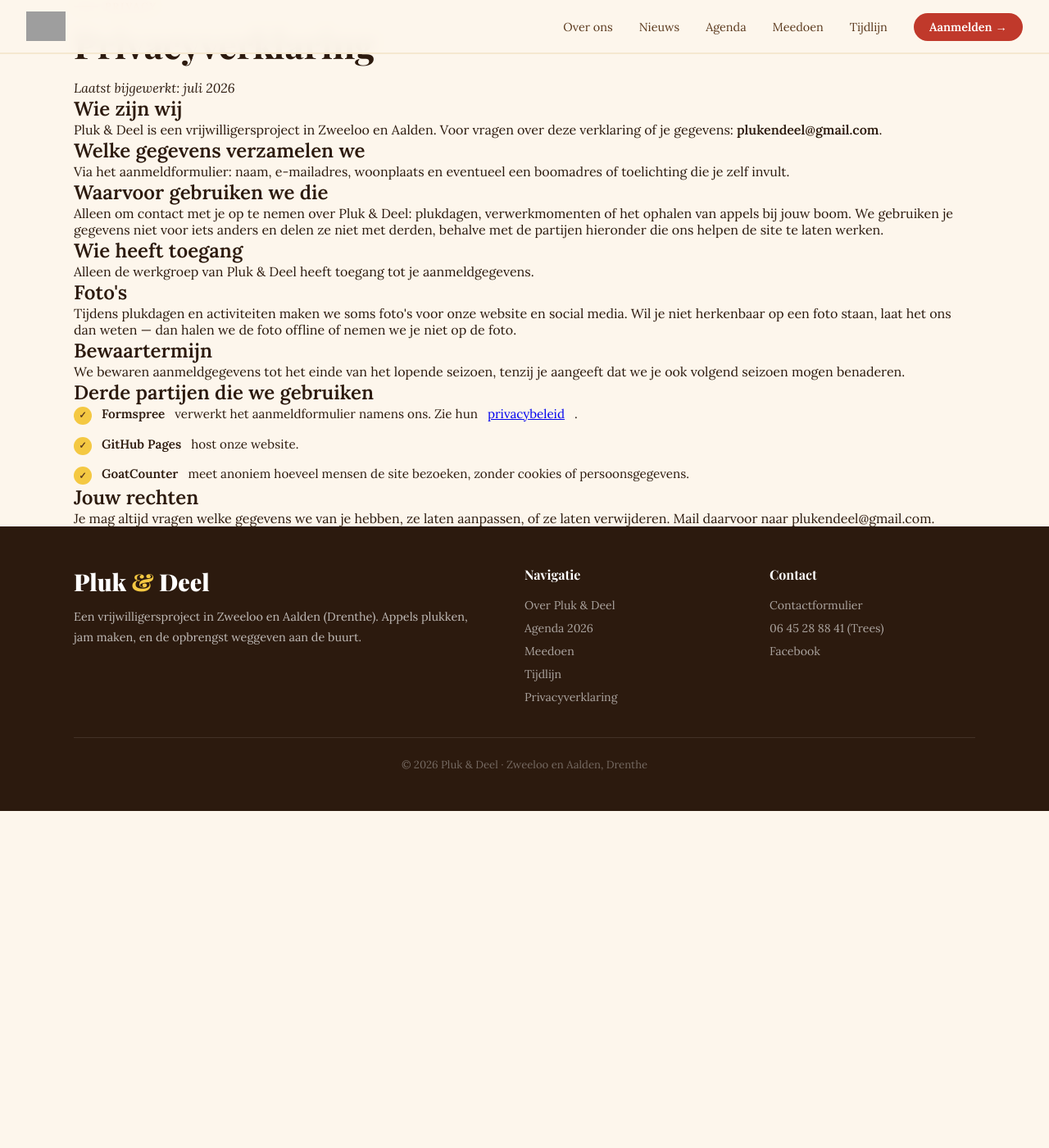
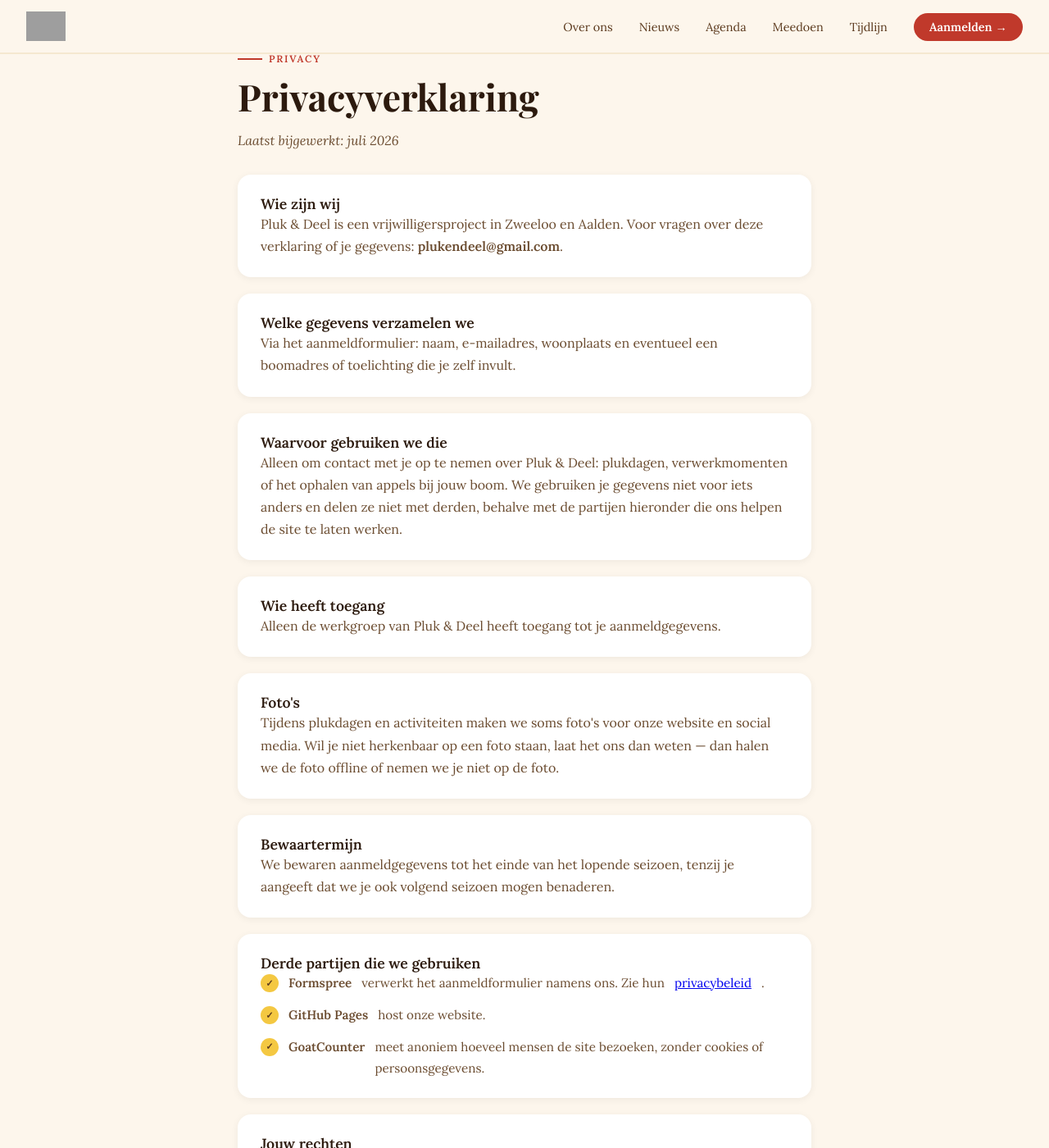
Before and after one commit to PlukenDeel/Pluk-en-Deel-2, a Jekyll site: the page built from privacy.html, in a window 1280 px wide and 1400 px high. Shown: the whole window at 82% size. Built offline with Jekyll 4.4.1, drawn with Linux system fonts in a browser that asks for light colours; some web fonts are replaced; grey boxes are pictures that could not be loaded.

Commit message:
Add privacy policy styles to main.css
Added styles for privacy policy container and modal.

```diff
--- a/assets/css/main.css
+++ b/assets/css/main.css
@@ -395,3 +395,42 @@
   *, *::before, *::after { animation-duration: .01ms !important; transition-duration: .01ms !important; }
   .apple { display: none; }
 }
+/* Privacyverklaring */
+.privacy-container { max-width: 700px; padding: 4rem 0; }
+.privacy-updated { color: var(--tekst-zacht, #6b6b6b); margin-bottom: 2rem; }
+.privacy-blok {
+  background: #fff;
+  border-radius: 16px;
+  padding: 1.5rem 1.75rem;
+  margin-bottom: 1.25rem;
+  box-shadow: 0 2px 10px rgba(0,0,0,0.06);
+}
+.privacy-blok h2 { margin-top: 0; font-size: 1.1rem; }
+.privacy-blok p, .privacy-blok li { color: var(--tekst-zacht, #4a4a4a); line-height: 1.7; }
+
+/* Privacy als pop-up */
+dialog#privacyModal {
+  border: none;
+  border-radius: 16px;
+  padding: 0;
+  max-width: 640px;
+  width: 90vw;
+  max-height: 85vh;
+  overflow-y: auto;
+}
+dialog#privacyModal::backdrop { background: rgba(0,0,0,0.5); }
+.privacy-modal-close {
+  position: sticky;
+  top: 0;
+  float: right;
+  margin: 1rem 1rem 0 0;
+  background: #fff;
+  border: none;
+  border-radius: 50%;
+  width: 2.25rem;
+  height: 2.25rem;
+  font-size: 1.25rem;
+  cursor: pointer;
+  box-shadow: 0 1px 4px rgba(0,0,0,0.15);
+}
+#privacyModalBody .privacy-container { padding: 1rem 1.5rem 2rem; }
```
